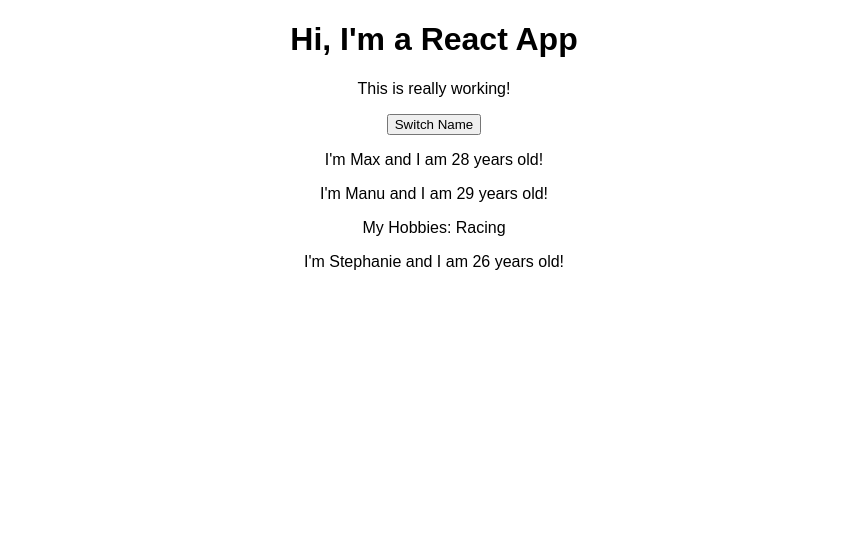
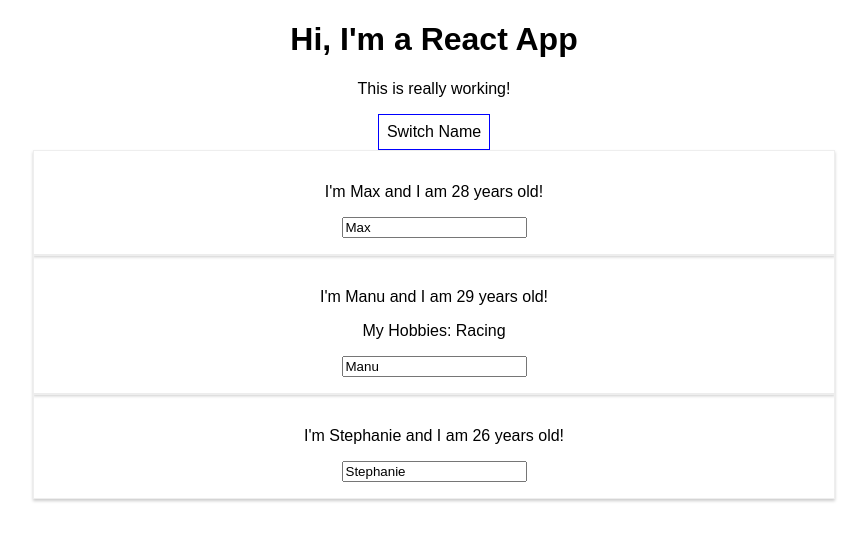
Before and after one commit to seanjpmccarron/react-complete-guide-course, a React (Create React App) app: page / in a window 1280 px wide. Shown: the top 540 px of the page, without its empty margins (206-1073 px from the left). Built offline with nearby package versions, Linux system fonts and the light colour scheme.

Commit message:
learning about binding (two way binding too), as well as styling with css files and inline

```diff
--- a/src/App.js
+++ b/src/App.js
@@ -12,38 +12,55 @@
     otherState: 'some other value'
   };
 
-  switchNameHandler = () => {
+  switchNameHandler = (newName) => {
     // console.log('Was clicked!');
     // DON'T DO THIS: this.state.persons[0].name = 'Maximilian';
     this.setState({
       persons: [
-        { name: 'Maximilian', age: 28 },
+        { name: newName, age: 28 },
         { name: 'Manu', age: 29 },
         { name: 'Stephanie', age: 27 }
       ]
     });
   };
 
+  nameChangeHandler = (event) => {
+    this.setState({
+      persons: [
+        { name: 'Max', age: 28 },
+        { name: event.target.value, age: 29 },
+        { name: 'Stephanie', age: 26 }
+      ]
+    });
+  };
+
   render() {
+    const style = {
+      backgroundColor: 'white',
+      font: 'inherit',
+      border: '1px solid blue',
+      padding: '8px',
+      cursor: 'pointer'
+    };
+
     return (
       <div className="App">
         <h1>Hi, I'm a React App</h1>
         <p>This is really working!</p>
-        <button onClick={this.switchNameHandler}>Switch Name</button>
+        <button
+        style={style}
+        onClick={() => this.switchNameHandler('Maximillian!!')}>Switch Name</button>
         <Person
           name={this.state.persons[0].name}
-          age={this.state.persons[0].age}
-        />
+          age={this.state.persons[0].age}/>
         <Person
           name={this.state.persons[1].name}
           age={this.state.persons[1].age}
-        >
-          My Hobbies: Racing
-        </Person>
+          click={this.switchNameHandler.bind(this, 'Max!')}
+          changed={this.nameChangeHandler} >My Hobbies: Racing</Person>
         <Person
           name={this.state.persons[2].name}
-          age={this.state.persons[2].age}
-        />
+          age={this.state.persons[2].age}/>
       </div>
     );
     // return React.createElement('div', {className: 'App'}, React.createElement('h1', null, 'Does this work now?'));
--- /dev/null
+++ b/src/Person/Person.css
@@ -0,0 +1,8 @@
+.Person {
+    width: 60%;
+    margin: auto;
+    border: 1px solid #eee;
+    box-shadow: 0 2px 3px #ccc;
+    padding: 16px;
+    text-align: center;
+}
--- a/src/Person/Person.js
+++ b/src/Person/Person.js
@@ -1,10 +1,13 @@
 import React from 'react';
+
+import './Person.css';
 
 const person = (props) => {
     return (
-        <div>
-            <p>I'm {props.name} and I am {props.age} years old!</p>
+        <div className="Person">
+            <p onClick={props.click}>I'm {props.name} and I am {props.age} years old!</p>
             <p>{props.children}</p>
+            <input type="text" onChange={props.changed} value={props.name} />
 
         </div>
     )
```
